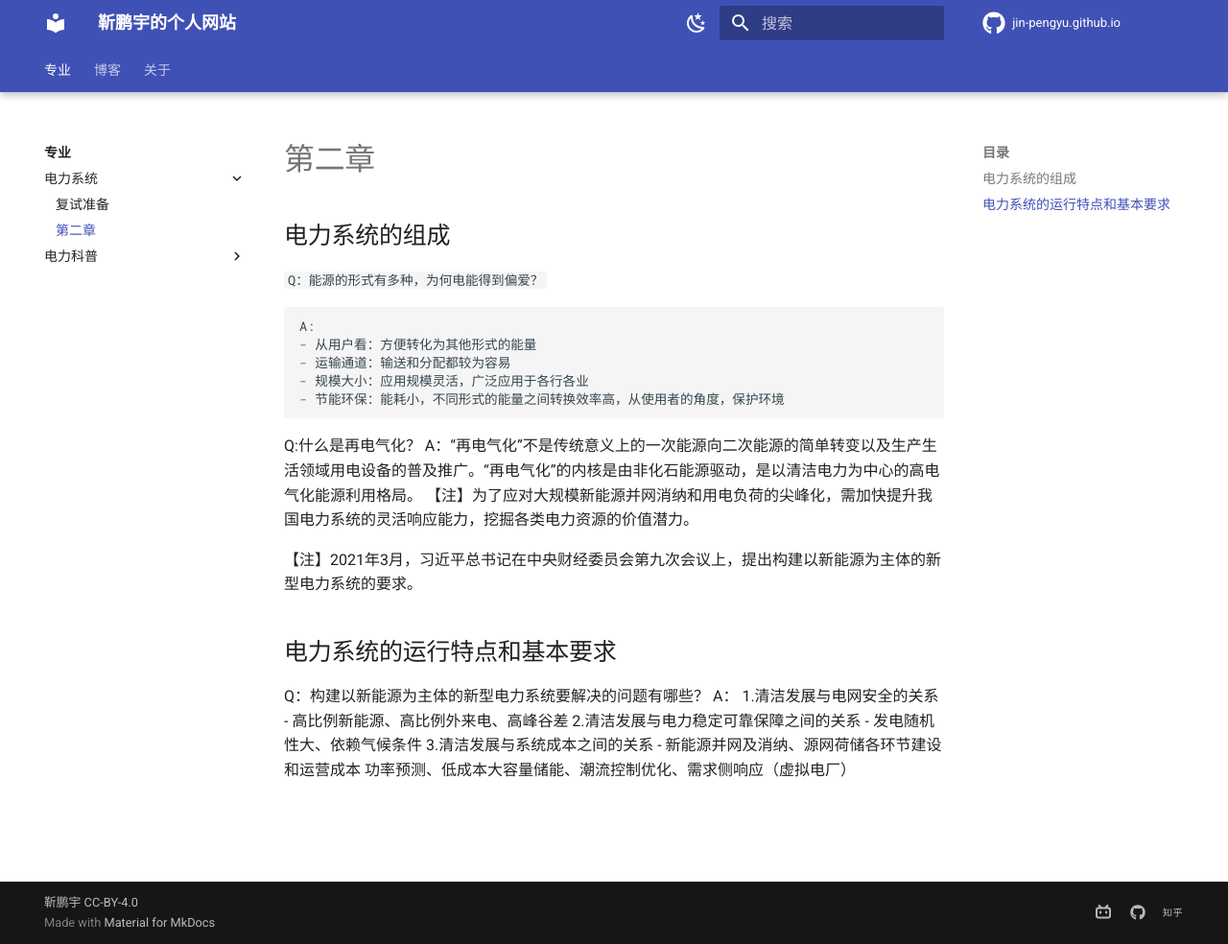
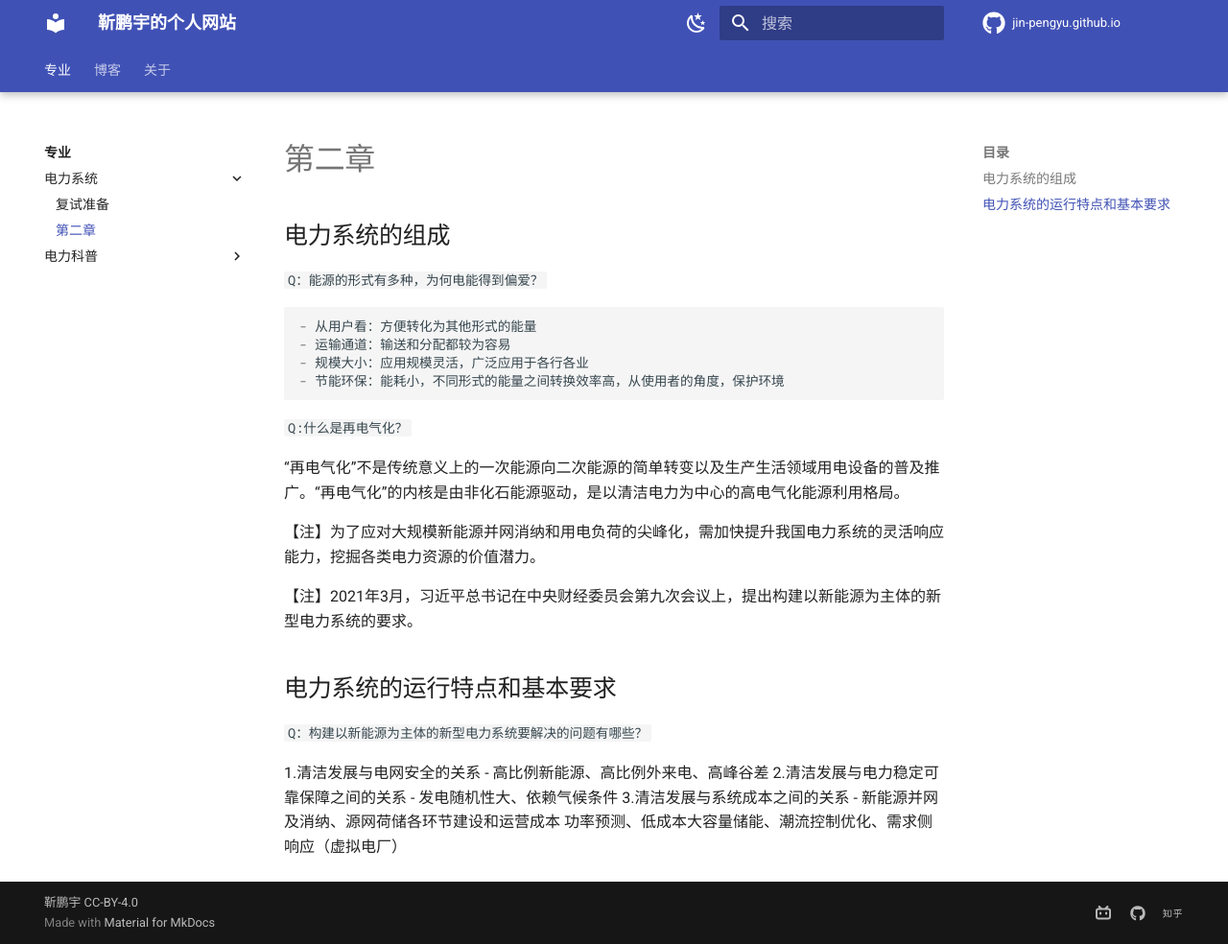
Before and after one commit to Pengyu-Jin/Pengyu-Jin.github.io, an MkDocs documentation site: the page built from docs/major/Power System Analysis/chapter 2.md, in a window 1280 px wide and 984 px high. Shown: the whole window at 96% size. Built offline with MkDocs 1.6.1 and Material for MkDocs 9.7.7, drawn with Linux system fonts in a browser that asks for light colours.

Commit message:
change style68

````diff
--- a/docs/major/Power System Analysis/chapter 2.md
+++ b/docs/major/Power System Analysis/chapter 2.md
@@ -2,14 +2,15 @@
 `Q：能源的形式有多种，为何电能得到偏爱？`
 
 ``` swift
-A:
 - 从用户看：方便转化为其他形式的能量
 - 运输通道：输送和分配都较为容易
 - 规模大小：应用规模灵活，广泛应用于各行各业
 - 节能环保：能耗小，不同形式的能量之间转换效率高，从使用者的角度，保护环境
 ```
-Q:什么是再电气化？
-A：“再电气化”不是传统意义上的一次能源向二次能源的简单转变以及生产生活领域用电设备的普及推广。“再电气化”的内核是由非化石能源驱动，是以清洁电力为中心的高电气化能源利用格局。
+`Q:什么是再电气化？`
+
+“再电气化”不是传统意义上的一次能源向二次能源的简单转变以及生产生活领域用电设备的普及推广。“再电气化”的内核是由非化石能源驱动，是以清洁电力为中心的高电气化能源利用格局。
+
 【注】为了应对大规模新能源并网消纳和用电负荷的尖峰化，需加快提升我国电力系统的灵活响应能力，挖掘各类电力资源的价值潜力。
 
 【注】2021年3月，习近平总书记在中央财经委员会第九次会议上，提出构建以新能源为主体的新型电力系统的要求。
@@ -17,8 +18,8 @@ A：“再电气化”不是传统意义上的一次能源向二次能源的简
 
 ## 电力系统的运行特点和基本要求
 
-Q：构建以新能源为主体的新型电力系统要解决的问题有哪些？
-A：
+`Q：构建以新能源为主体的新型电力系统要解决的问题有哪些？`
+
 1.清洁发展与电网安全的关系
     - 高比例新能源、高比例外来电、高峰谷差
 2.清洁发展与电力稳定可靠保障之间的关系
````
